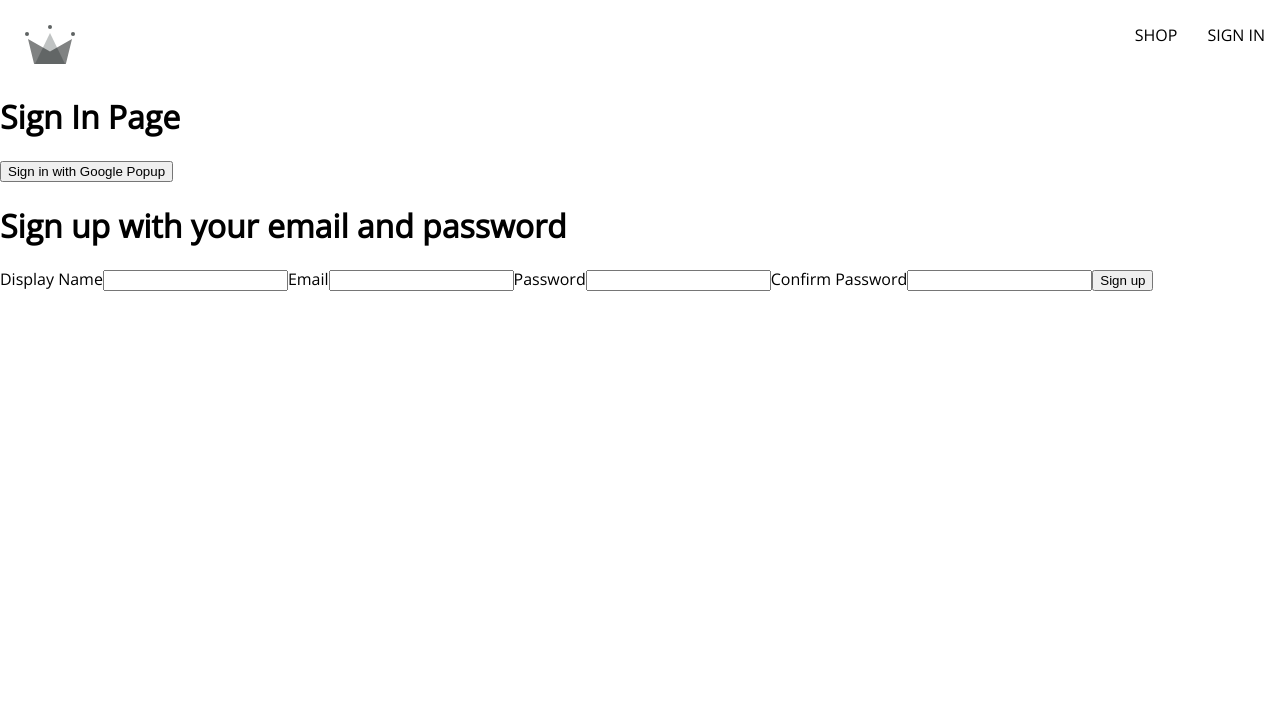
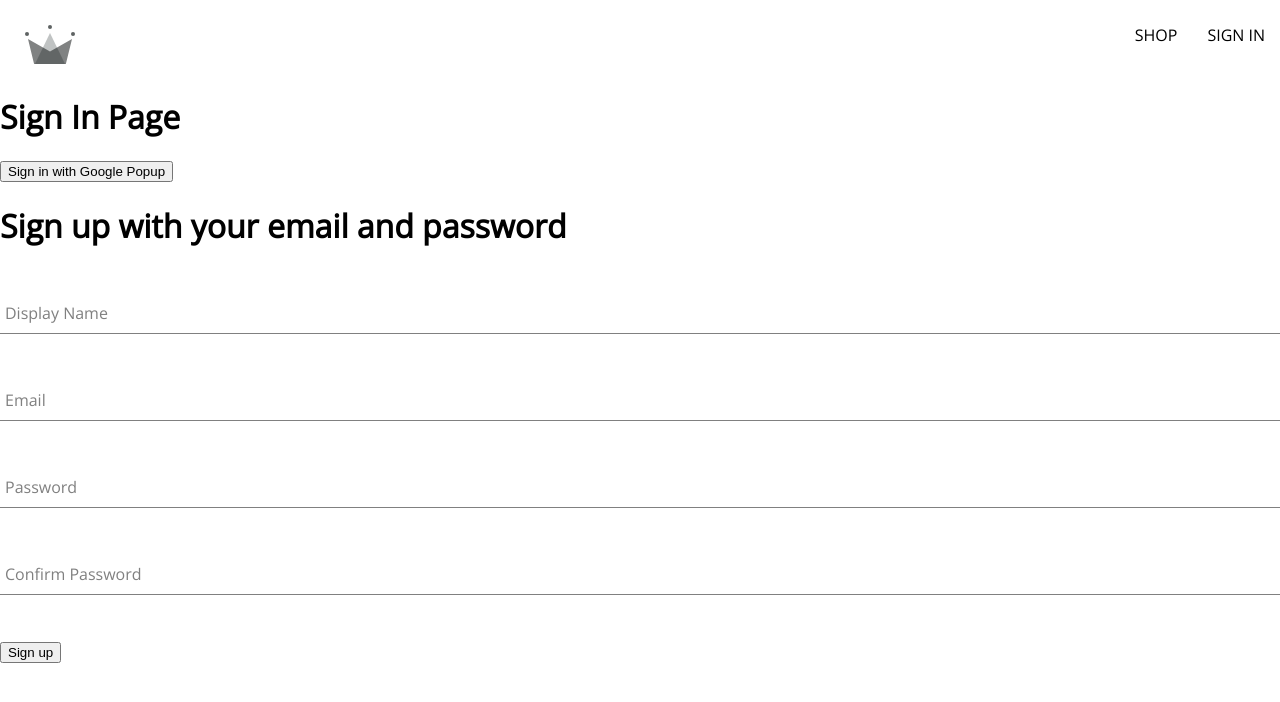
Before and after one commit to ekal901/crwn-clothing, a React (Create React App) app: page /sign-in in a window 1280 px wide. Shown: the top 702 px of the page. Built offline with nearby package versions, Linux system fonts and the light colour scheme; a web font is replaced by a local one.

Commit message:
formInput component, formInput styling

```diff
--- /dev/null
+++ b/src/components/form-input/form-input.component.jsx
@@ -0,0 +1,19 @@
+import React from 'react'
+import './form-input.styles.scss'
+
+const FormInput = ({label, inputOptions}) => {
+  return (
+    <div className='group'>
+        <input className='form-input' {...inputOptions} />
+        {label && (
+            <label
+                className={`${inputOptions.value.length ? 'shirink' : ''} form-input-label`}
+            >
+                {label}
+            </label>
+        )}
+    </div>
+  )
+}
+
+export default FormInput;
--- /dev/null
+++ b/src/components/form-input/form-input.styles.scss
@@ -0,0 +1,54 @@
+$sub-color: grey;
+$main-color: black;
+
+@mixin shrinkLabel {
+  top: -14px;
+  font-size: 12px;
+  color: $main-color;
+}
+
+.group {
+  position: relative;
+  margin: 45px 0;
+
+  .form-input {
+    background: none;
+    background-color: white;
+    color: $sub-color;
+    font-size: 18px;
+    padding: 10px 10px 10px 5px;
+    display: block;
+    width: 100%;
+    border: none;
+    border-radius: 0;
+    border-bottom: 1px solid $sub-color;
+    margin: 25px 0;
+
+    &:focus {
+      outline: none;
+    }
+
+    &:focus ~ .form-input-label {
+      @include shrinkLabel();
+    }
+  }
+
+  input[type="password"] {
+    letter-spacing: 0.3em;
+  }
+
+  .form-input-label {
+    color: $sub-color;
+    font-size: 16px;
+    font-weight: normal;
+    position: absolute;
+    pointer-events: none;
+    left: 5px;
+    top: 10px;
+    transition: 300ms ease all;
+
+    &.shrink {
+      @include shrinkLabel();
+    }
+  }
+}
--- a/src/components/sign-up-form/sign-up-form.component.jsx
+++ b/src/components/sign-up-form/sign-up-form.component.jsx
@@ -1,5 +1,6 @@
 import React, { useState } from 'react'
 import { createAuthUserWithEmailAndPassword, createUserDocumentFromAuth } from '../../utils/firebase/firebase.utils';
+import FormInput from '../form-input/form-input.component';
 
 const defaultFormFields = {
     displayName: "",
@@ -47,40 +48,48 @@
     <div>
         <h1>Sign up with your email and password</h1>
         <form onSubmit={handleSubmit}>
-            <label htmlFor="">Display Name</label>
-            <input
-                type="text"
-                name="displayName"
-                required
-                onChange={handleChange}
-                value={displayName}
+            <FormInput
+                label="Display Name"
+                inputOptions= {{
+                    type: "text",
+                    name: "displayName",
+                    required: true,
+                    onChange: handleChange,
+                    value: displayName
+                }}
             />
 
-            <label htmlFor="">Email</label>
-            <input
-                type="email"
-                name="email"
-                required
-                onChange={handleChange}
-                value={email}
+            <FormInput
+                label="Email"
+                inputOptions= {{
+                    type: "email",
+                    name: "email",
+                    required: true,
+                    onChange: handleChange,
+                    value: email
+                }}
             />
 
-            <label htmlFor="">Password</label>
-            <input
-                type="password"
-                name="password"
-                required
-                onChange={handleChange}
-                value={password}
+            <FormInput
+                label="Password"
+                inputOptions= {{
+                    type: "password",
+                    name: "password",
+                    required: true,
+                    onChange: handleChange,
+                    value: password
+                }}
             />
 
-            <label htmlFor="">Confirm Password</label>
-            <input
-                type="password"
-                name="confirmPassword"
-                required
-                onChange={handleChange}
-                value={confirmPassword}
+            <FormInput
+                label="Confirm Password"
+                inputOptions= {{
+                    type: "password",
+                    name: "confirmPassword",
+                    required: true,
+                    onChange: handleChange,
+                    value: confirmPassword
+                }}
             />
 
             <button type="submit">Sign up</button>
```
